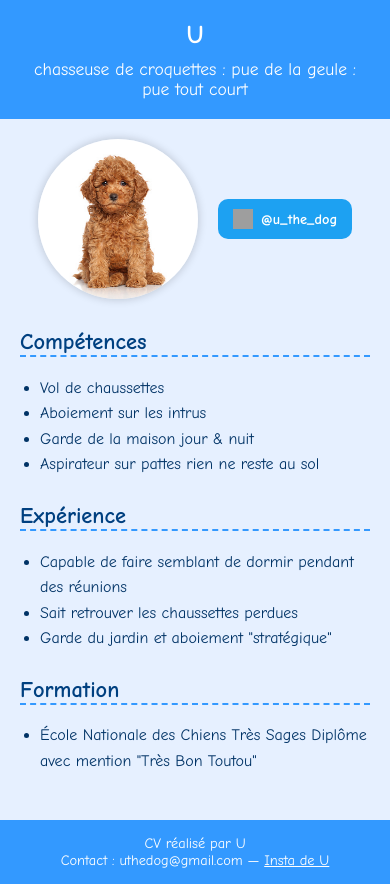
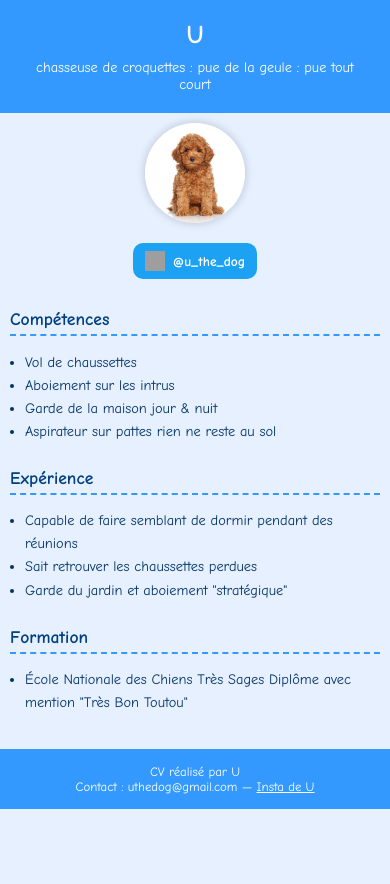
Before and after one commit to xansa676/uthedog, a plain HTML site: page uthedog.html in a window 390 px wide. After the commit the page ends 844 px from the top, so only its background shows below. Drawn offline with Linux system fonts and the light colour scheme; grey boxes are pictures that could not be loaded.

Commit message:
Update uthedog.html

```diff
--- a/uthedog.html
+++ b/uthedog.html
@@ -2,6 +2,7 @@
 <html lang="fr">
 <head>
   <meta charset="UTF-8">
+  <meta name="viewport" content="width=device-width, initial-scale=1.0">
   <title>CV de U</title>
   <style>
     body {
@@ -71,6 +72,7 @@
       color: #004080;
       border-bottom: 2px dashed #3399ff;
       font-size: 1.4em;
+      padding-bottom: 5px; /* Added for better spacing */
     }
     ul {
       padding-left: 20px;
@@ -93,6 +95,7 @@
       border-radius: 8px;
       border: 1px solid #66aaff;
       margin-bottom: 15px;
+      box-sizing: border-box; /* Ensures padding doesn't add to the width */
     }
     button {
       background-color: #3399ff;
@@ -118,12 +121,67 @@
       text-decoration: underline;
     }
 
+    /* Responsive adjustments */
+    @media (max-width: 768px) {
+      header h1 {
+        font-size: 1.8em;
+      }
+      header p {
+        font-size: 1em;
+      }
+      .photo-container {
+        flex-direction: column; /* Stack photo and link on smaller screens */
+      }
+      .photo {
+        width: 120px; /* Smaller photo on mobile */
+      }
+      .insta-link {
+        font-size: 0.9em;
+        padding: 8px 12px;
+      }
+      .container {
+        padding: 15px; /* Slightly less padding on smaller screens */
+      }
+      h2 {
+        font-size: 1.2em;
+      }
+      ul {
+        font-size: 0.95em;
+      }
+      input, textarea, button {
+        font-size: 0.95em;
+      }
+    }
+
     @media (max-width: 500px) {
       header h1 {
         font-size: 1.6em;
       }
+      header p {
+        font-size: 0.9em;
+      }
       .insta-link {
+        font-size: 0.85em;
+      }
+      .photo {
+        width: 100px; /* Even smaller photo on very small screens */
+      }
+      .container {
+        padding: 10px;
+      }
+      h2 {
+        font-size: 1.1em;
+      }
+      ul {
         font-size: 0.9em;
+        padding-left: 15px;
+      }
+      input, textarea, button {
+        font-size: 0.9em;
+        padding: 8px;
+      }
+      footer {
+        font-size: 0.8em;
       }
     }
   </style>
```
